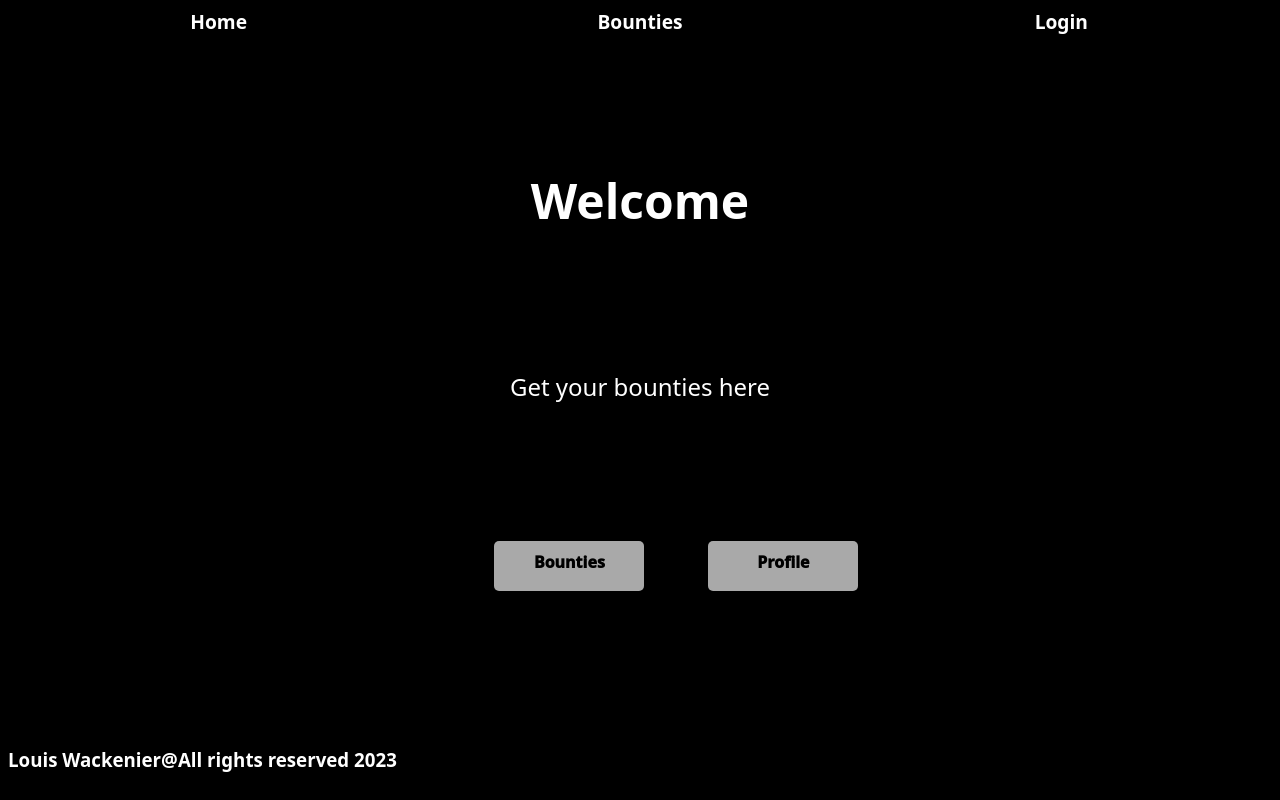
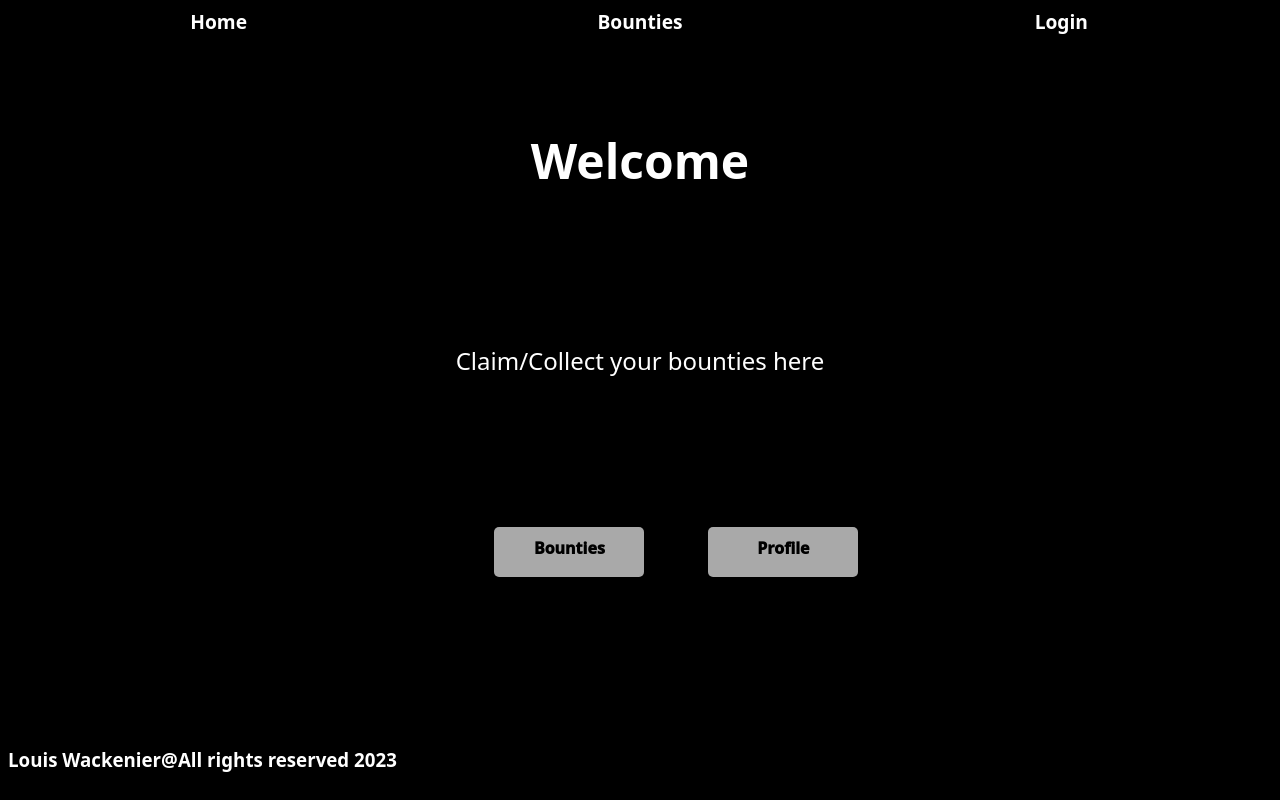
Before and after one commit to LouisWackenier/bounty-app, a React (Vite) app: page / in a window 1280 px wide. Built offline with nearby package versions, Linux system fonts and the light colour scheme.

Commit message:
Landing page styling

```diff
--- a/src/Pages/Home.jsx
+++ b/src/Pages/Home.jsx
@@ -12,7 +12,7 @@ const MainTitle = styled.div`
      font-weight: 800;
      font-size: 3rem;
      text-align: center;
-     padding-top: 10vh;
+     padding-top: 5vh;
 `;
 
 const ButtonContainer = styled.div`
@@ -61,7 +61,7 @@ const Home = () => {
   return (
     <MainContainer>
            <MainTitle>Welcome</MainTitle>
-           <SubTitle>Get your bounties here</SubTitle>
+           <SubTitle>Claim/Collect your bounties here</SubTitle>
            <ButtonContainer>
                <Link to="BountySection"><BountiesButton>Bounties</BountiesButton></Link>
                <Link to="Profile"><ProfileButton>Profile</ProfileButton></Link>
```
